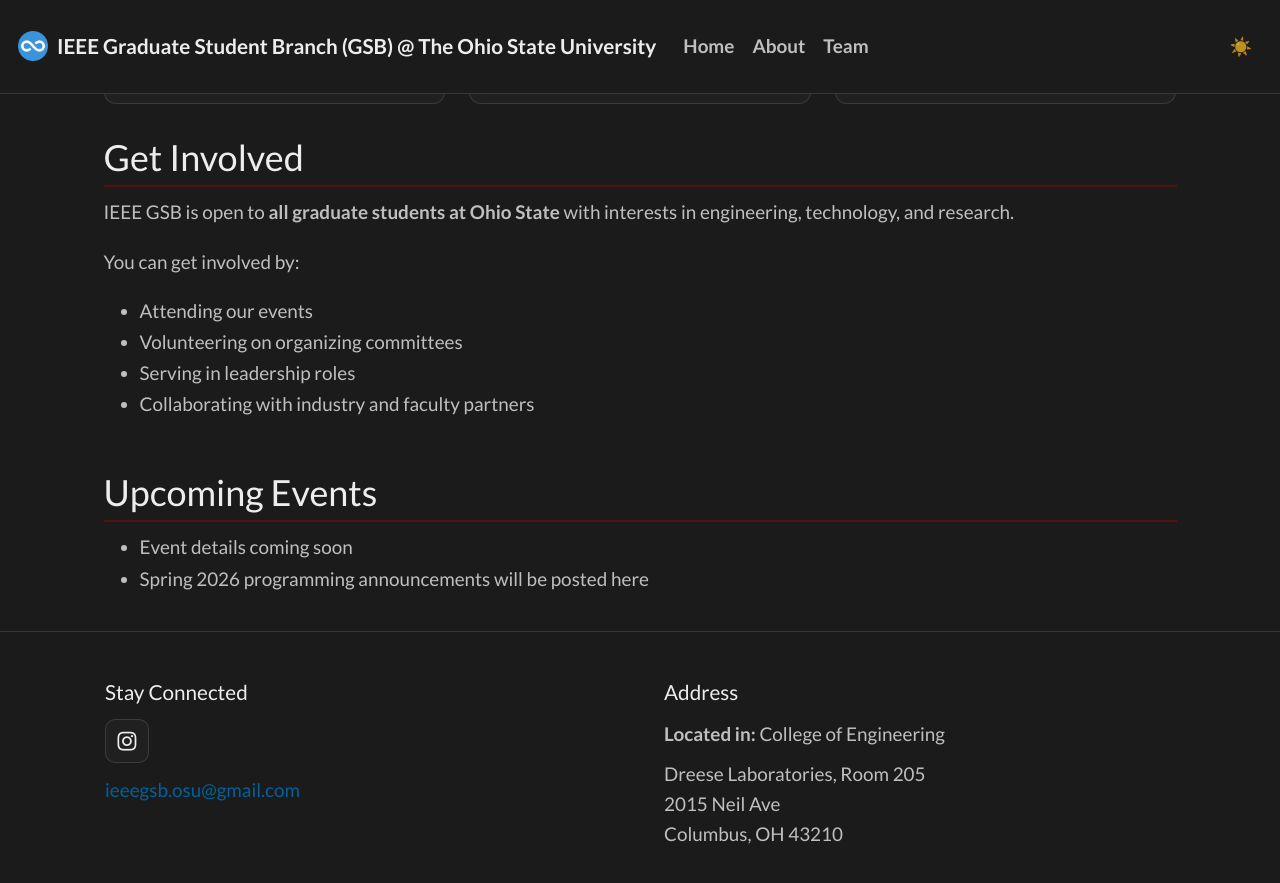
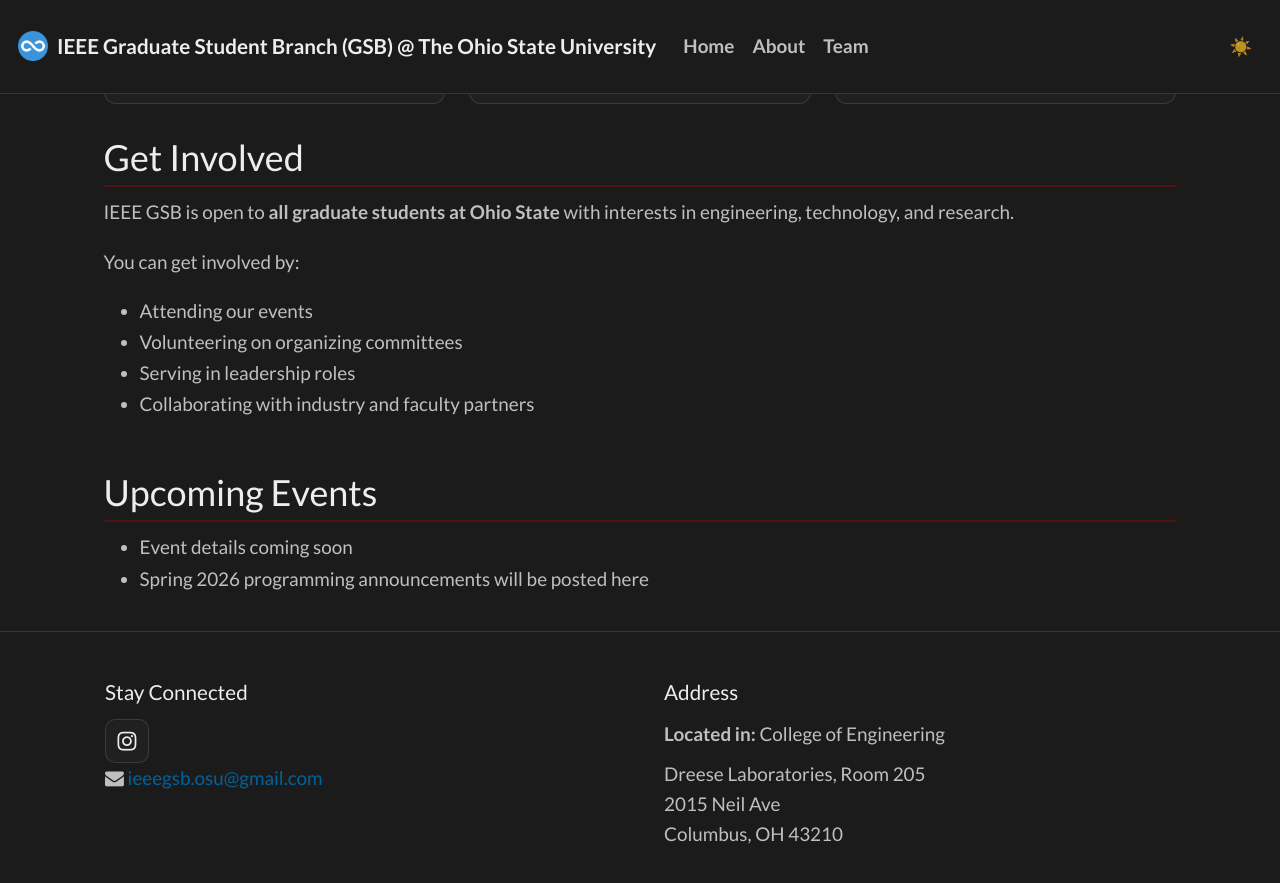
Before and after one commit to ieeegsbosu/ieeegsbosu.github.io, a Jekyll site: the page built from _pages/home.md, in a window 1280 px wide and 900 px high, scrolled down 862 px. Shown: the top 883 px of the window. Built offline with Jekyll 4.4.1, drawn with Linux system fonts in a browser that asks for light colours; nearby versions of some CDN libraries; a style sheet for code colours, icons or effects is not loaded.

Commit message:
Remove inline styles from footer paragraph

```diff
--- a/_includes/footer.html
+++ b/_includes/footer.html
@@ -30,9 +30,11 @@
           -->
         </div>
 
-        <p style="margin-top:12px;">
+        <p>
+          <i class="fa fa-envelope"></i>
           <a href="mailto:ieeegsb.osu@gmail.com">ieeegsb.osu@gmail.com</a>
         </p>
+
       </div>
 
 
```
